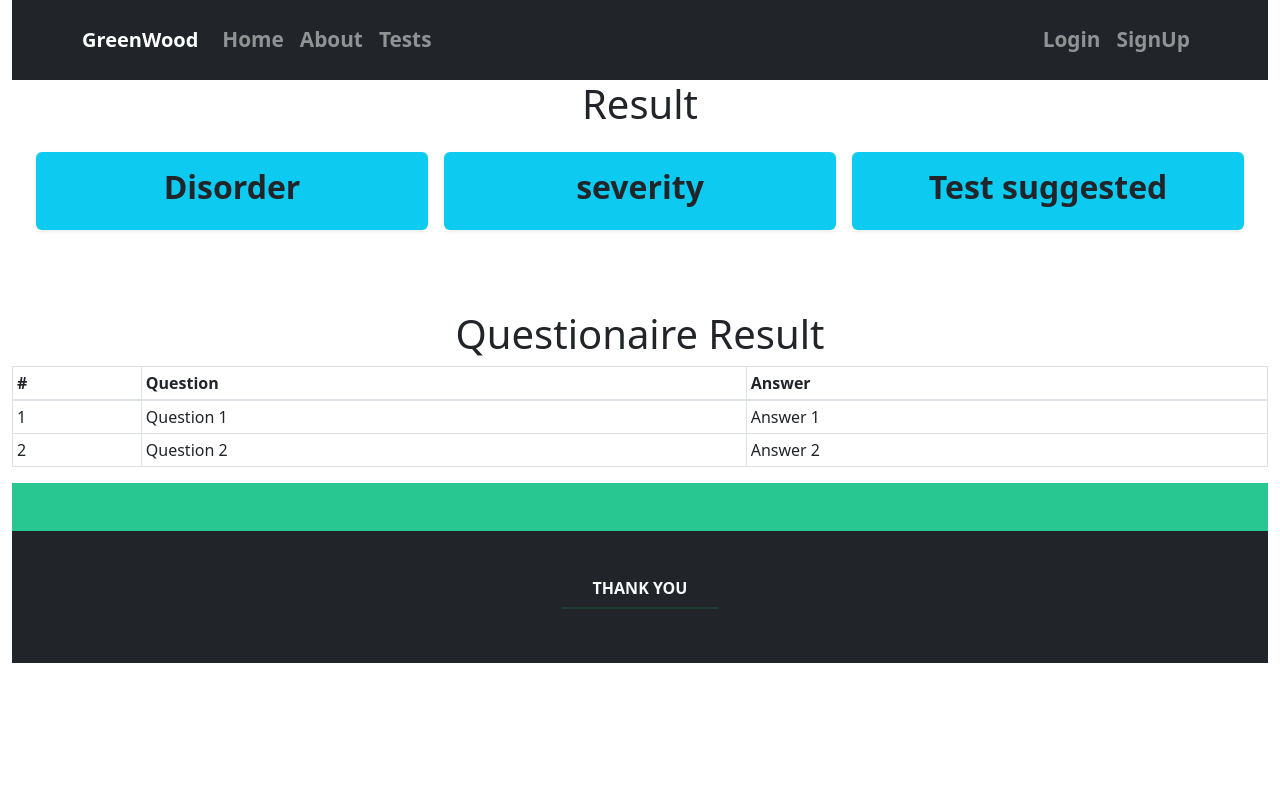
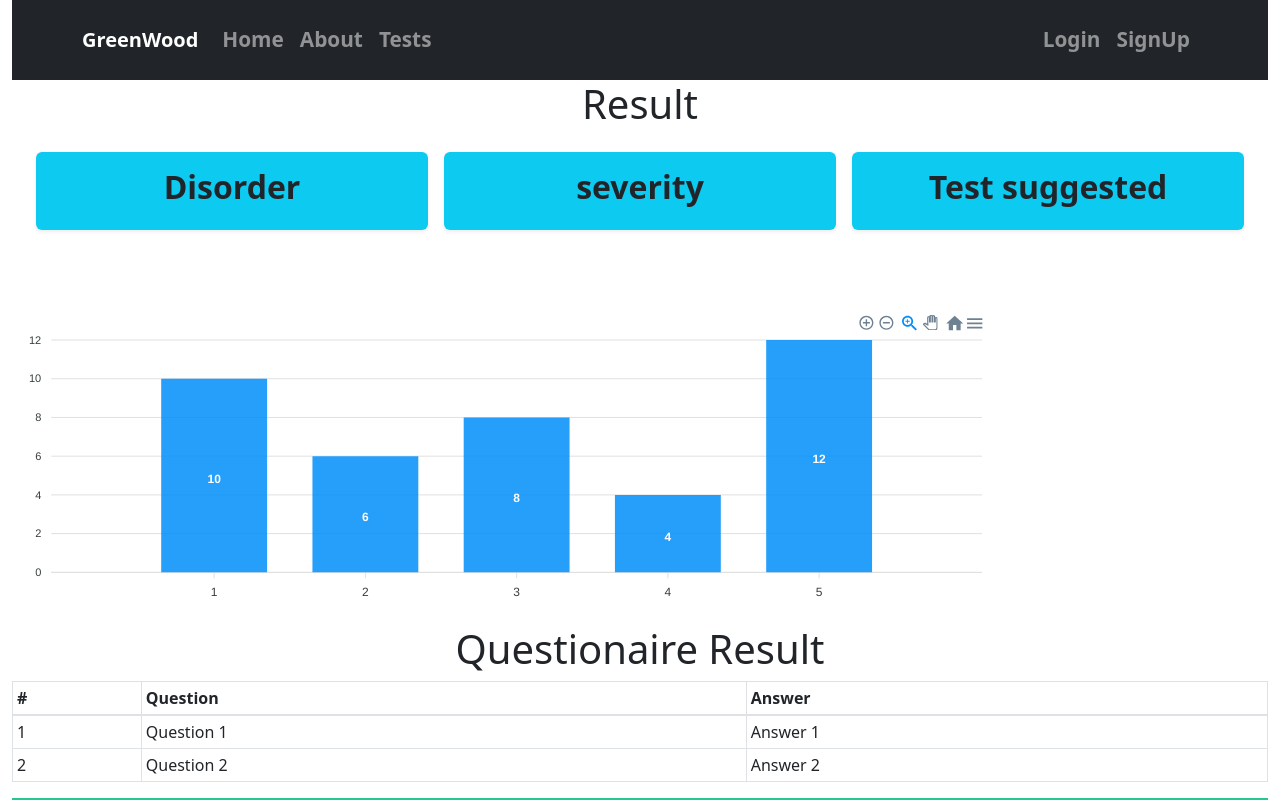
Before and after one commit to Astro3321/greenwood, a React (Create React App) app: page /result in a window 1280 px wide. Shown: the top 800 px of the page. Built offline with nearby package versions, Linux system fonts and the light colour scheme; no server answers; a web font is replaced by a local one.

Commit message:
added bar graph to result

```diff
--- a/package.json
+++ b/package.json
@@ -6,9 +6,11 @@
     "@testing-library/jest-dom": "^5.16.4",
     "@testing-library/react": "^13.3.0",
     "@testing-library/user-event": "^13.5.0",
+    "apexcharts": "^3.35.5",
     "bootstrap": "^5.2.0-beta1",
     "firebase": "^9.9.0",
     "react": "^18.2.0",
+    "react-apexcharts": "^1.4.0",
     "react-bootstrap": "^2.4.0",
     "react-dom": "^18.2.0",
     "react-router-dom": "^6.3.0",
--- a/src/components/Result.js
+++ b/src/components/Result.js
@@ -1,5 +1,6 @@
 import React from 'react'
 import { Card, Container, Row, Col, ProgressBar, Table } from 'react-bootstrap'
+import Chart from 'react-apexcharts';
 
 
 
@@ -55,6 +56,23 @@ return(
 
                     <br /><br /><br />
 
+                    <Chart  type="bar" width={980} height={300}  style={{alignitem:"center", margin:"auto"}}
+
+                    series={[
+                        {
+                            name:"answer choosed",
+                            data:[10,6,8,4,12]
+                        }
+                    ]}
+
+
+                    options={
+                        {}
+                    }
+                    >
+
+                    </Chart>
+
                     <center>
                 <h1>Questionaire Result</h1>
             </center>
--- a/src/components/UserForm.css
+++ b/src/components/UserForm.css
@@ -3,10 +3,12 @@
     margin: auto;
     background-color: whitesmoke;
     width: 300px;
-    height: 420px;
+    height: 340px;
     padding: 10px;
     display: center;
     border: 0.5rem outset #019587;
+    margin-top: 50px;
+    margin-bottom: 40px;
   }
   .square2 {
     margin: auto;
```
Also changed, not shown: 1 other file (tests, documents, lock files or other folders).
